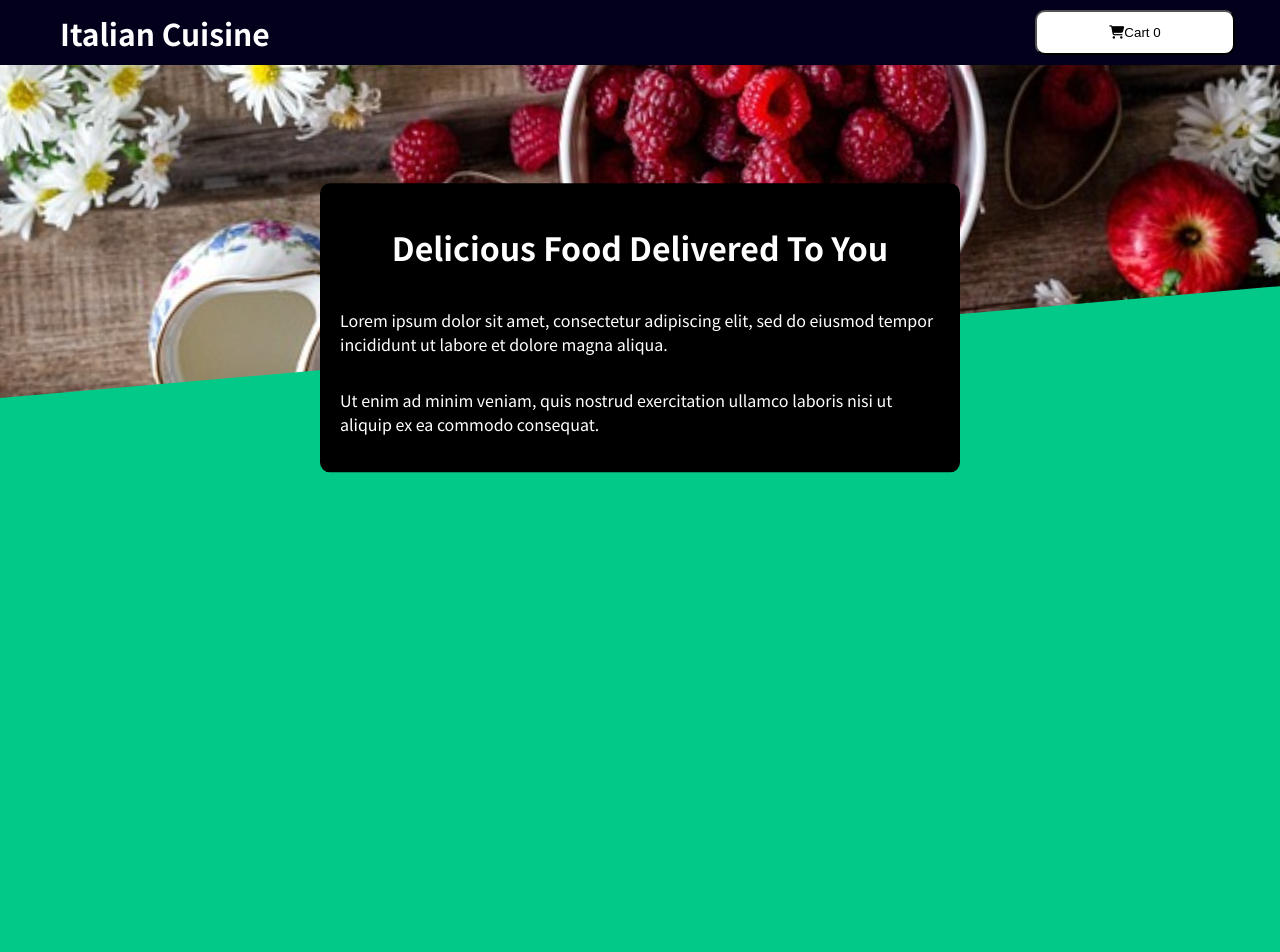
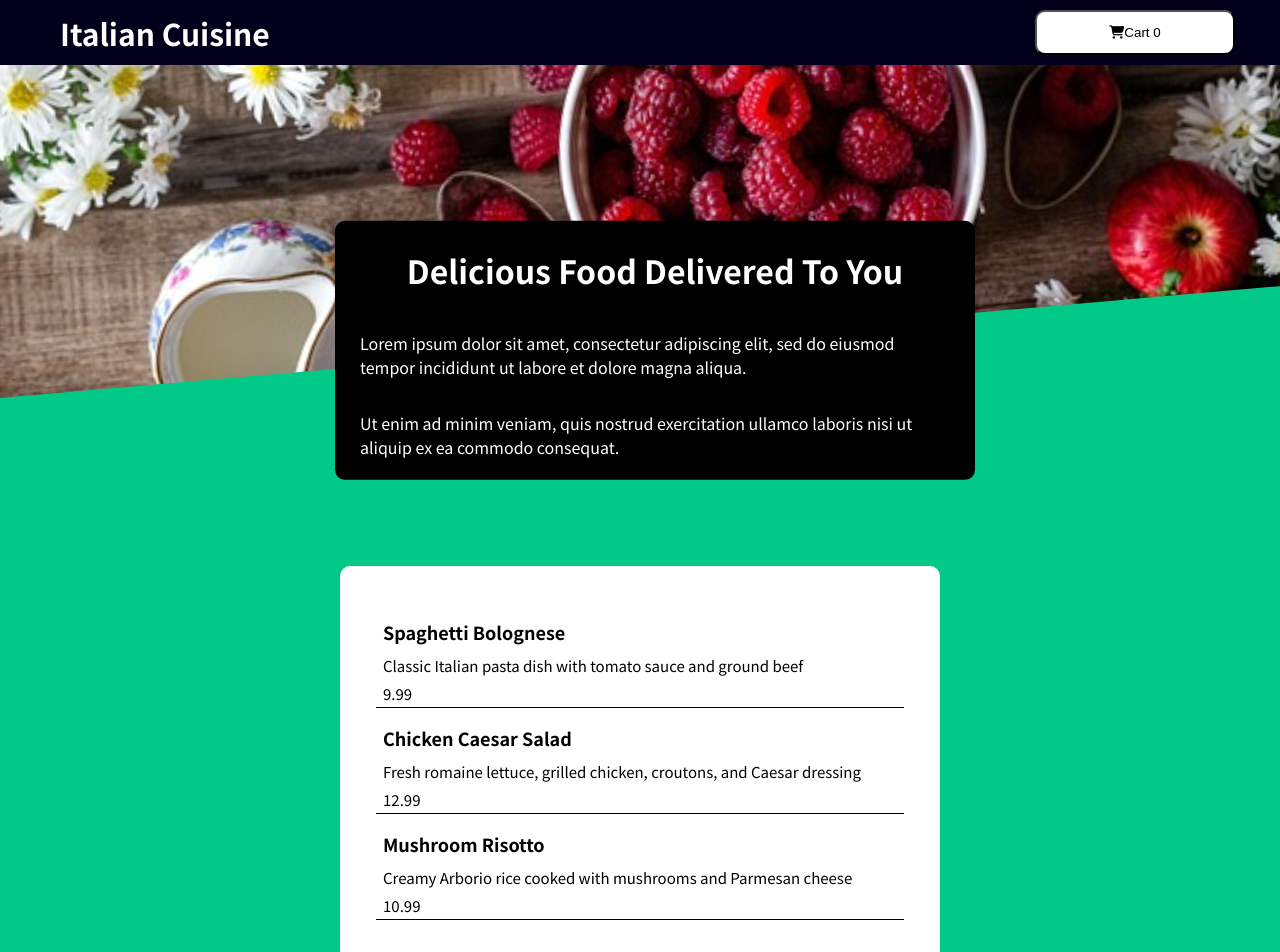
Before and after one commit to roshinys/reactRestaurantApp, a React (Create React App) app: page / in a window 1280 px wide. Shown: the top 952 px of the page. Before the commit the page ends 800 px from the top, so only its background shows below. Built offline with nearby package versions, Linux system fonts and the light colour scheme.

Commit message:
added dummy meals

```diff
--- a/src/App.js
+++ b/src/App.js
@@ -1,9 +1,11 @@
 import Header from "./components/Layout/Header/Header.js";
+import Meals from "./components/Meals/Meals.js";
 
 function App() {
   return (
     <div>
       <Header></Header>
+      <Meals />
     </div>
   );
 }
--- a/src/components/Layout/Header/Header.js
+++ b/src/components/Layout/Header/Header.js
@@ -18,7 +18,7 @@ function Header() {
       <div className={styles.headerImage}>
         <img src={mealsImage} alt="Italian cuisine" />
       </div>
-      <Summary></Summary>
+      <Summary />
     </React.Fragment>
   );
 }
--- a/src/components/Layout/Summary/Summary.module.css
+++ b/src/components/Layout/Summary/Summary.module.css
@@ -5,9 +5,10 @@
   height: 25%;
   display: flex;
   flex-direction: column;
-  align-items: center;
-  padding: 20px;
+  padding: 5px 25px;
+  margin: 15px;
   border-radius: 10px;
   position: relative;
   transform: translate(50%, -75%);
+  align-items: center;
 }
--- /dev/null
+++ b/src/components/Meals/MealItem.js
@@ -0,0 +1,14 @@
+import React from "react";
+import styles from "./MealItem.module.css";
+
+function MealItem(props) {
+  return (
+    <div className={styles.mealItem}>
+      <h1>{props.title}</h1>
+      <p>{props.description}</p>
+      <span>{props.price}</span>
+    </div>
+  );
+}
+
+export default MealItem;
--- /dev/null
+++ b/src/components/Meals/MealItem.module.css
@@ -0,0 +1,18 @@
+.mealItem {
+  border-bottom: 1px solid black;
+  padding: 2px;
+  margin: 10px 0;
+}
+
+.mealItem h1 {
+  font-size: 18px;
+  margin: 0;
+  padding: 5px;
+}
+
+.mealItem p,
+span {
+  font-size: 15px;
+  margin: 0;
+  padding: 5px;
+}
--- /dev/null
+++ b/src/components/Meals/Meals.js
@@ -0,0 +1,47 @@
+import React from "react";
+import MealItem from "./MealItem";
+import styles from "./Meals.module.css";
+
+const DUMMY_MEALS = [
+  {
+    id: 1,
+    title: "Spaghetti Bolognese",
+    description: "Classic Italian pasta dish with tomato sauce and ground beef",
+    price: 9.99,
+  },
+  {
+    id: 2,
+    title: "Chicken Caesar Salad",
+    description:
+      "Fresh romaine lettuce, grilled chicken, croutons, and Caesar dressing",
+    price: 12.99,
+  },
+  {
+    id: 3,
+    title: "Mushroom Risotto",
+    description:
+      "Creamy Arborio rice cooked with mushrooms and Parmesan cheese",
+    price: 10.99,
+  },
+];
+
+function Meals() {
+  return (
+    <div className={styles.allmeals}>
+      <div className={styles.meals}>
+        {DUMMY_MEALS.map((meal) => {
+          return (
+            <MealItem
+              key={meal.id}
+              title={meal.title}
+              description={meal.description}
+              price={meal.price}
+            />
+          );
+        })}
+      </div>
+    </div>
+  );
+}
+
+export default Meals;
--- /dev/null
+++ b/src/components/Meals/Meals.module.css
@@ -0,0 +1,16 @@
+.meals {
+  background-color: white;
+  height: auto;
+  width: 50%;
+  border-radius: 10px;
+  padding: 3%;
+}
+.allmeals {
+  display: flex;
+  justify-content: center;
+  align-items: center;
+  margin: 15px;
+  margin-top: -10%;
+  margin-bottom: 50px;
+  padding: 5px 25px;
+}
```
